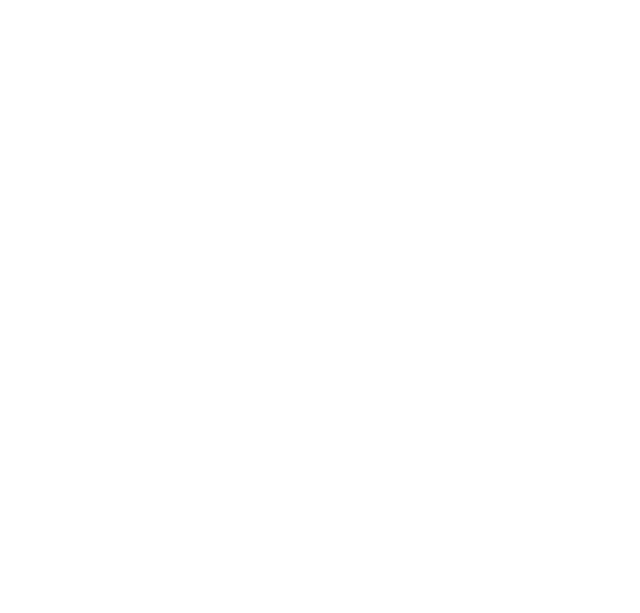
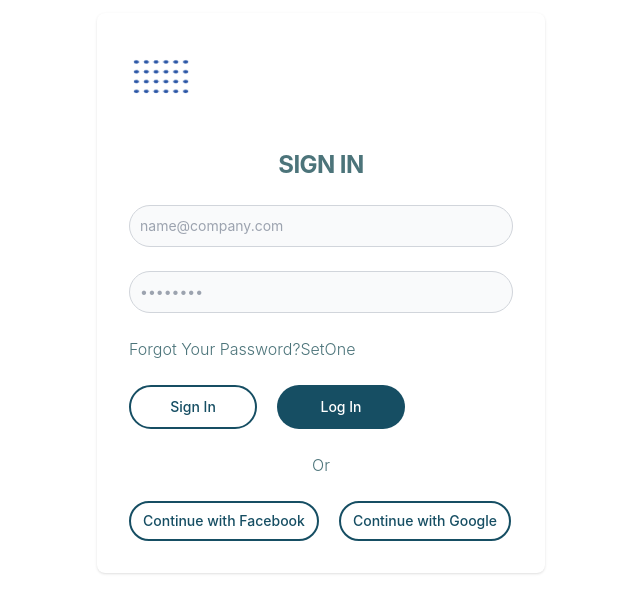
Before and after one commit to AdelineA/ticketBooking-Frontend, a React (Create React App) app: page /login in a window 1280 px wide. Before the commit this address had no page. Shown: the part 107-720 px from the top of the page, without its empty margins (319-959 px from the left). Built offline with nearby package versions, Linux system fonts and the light colour scheme.

Commit message:
adding login form

```diff
--- a/src/App.js
+++ b/src/App.js
@@ -5,6 +5,8 @@
 import Footer from './Components/Footer';
 import './App.css';
 import Busbook from './Components/Busbook';
+import Signup from './Components/Login/Signup';
+import Login from './Components/Login/Login';
 
 function App() {
   return (
@@ -15,6 +17,8 @@
         <Route path='home' element={<Home/>}/>
         <Route path='busbook' element={<Busbook/>}/>
         <Route path='footer' element={<Footer/>}/>
+        <Route path='login' element={<Login/>}/>
+        <Route path='signup' element={<Signup/>}/>
 
       </Routes>
     </div>
--- a/src/Components/Login/Login.css
+++ b/src/Components/Login/Login.css
@@ -0,0 +1,6 @@
+.colo{
+    color: #4C747A;
+}
+.signup{
+    background-color: #4C747A;
+}
--- a/src/Components/Login/Login.jsx
+++ b/src/Components/Login/Login.jsx
@@ -0,0 +1,98 @@
+import React from "react";
+import { NavLink } from "react-router-dom";
+import dots from "../../imgs/dots.png";
+
+
+export default function Login() {
+  return (
+    <div>
+      <section class="bg-white">
+        <div class="flex flex-col items-center justify-center px-6 py-10 mx-auto md:h-screen lg:py-0">
+          <div class="w-full bg-white rounded-lg shadow dark:border md:mt-0 sm:max-w-md xl:p-0 ">
+            <img
+              src={dots}
+              alt=""
+              class="w-20 h-20 bg-white text-white px-2 py-5 mt-6 ml-6"
+            />
+            <div class="p-6 space-y-4 md:space-y-6 sm:p-8">
+              <h1 class="text-xl text-center font-bold leading-tight tracking-tight md:text-2xl colo">
+                SIGN IN
+              </h1>
+              <form class="space-y-4 md:space-y-6" action="#">
+                <div>
+                  <input
+                    type="email"
+                    name="email"
+                    id="email"
+                    class="bg-gray-50 border border-gray-300 text-gray-900 sm:text-sm rounded-full block w-full p-2.5 "
+                    placeholder="name@company.com"
+                    required=""
+                  />
+                </div>
+                <div>
+                  <input
+                    type="password"
+                    name="password"
+                    id="password"
+                    placeholder="••••••••"
+                    class="bg-gray-50 border border-gray-300 sm:text-sm rounded-full block w-full p-2.5"
+                    required=""
+                  />
+                </div>
+                <div class="flex">
+                  <hr />
+                  <label
+                    For="setone"
+                    class="font-light text-base colo w-full flex"
+                  >
+                    Forgot Your Password?{" "}
+                    <NavLink to="" class="text-base font-bold hover:underline">
+                      SetOne
+                    </NavLink>
+                  </label>
+                  <hr />
+                </div>
+                <div class="flex gap-5">
+                  <button
+                    type="submit"
+                    class="w-32 text-cyan-900 font-medium rounded-full text-sm px-6 border-2 border-cyan-900 py-2.5 text-center bg-white "
+                  >
+                    Sign In
+                  </button>
+                  <button
+                    type="submit"
+                    class="w-32 text-white font-medium rounded-full text-sm px-6 py-2.5 text-center bg-cyan-900 "
+                  >
+                    Log In
+                  </button>
+                </div>
+                <div class="flex items-start">
+                  <label
+                    For="setone"
+                    class="font-light text-base colo w-full text-center "
+                  >
+                    Or
+                  </label>
+                </div>
+                <div class="flex gap-5">
+                  <button
+                    type="submit"
+                    class="w-fit text-cyan-900 font-medium rounded-full text-sm px-3 border-2 border-cyan-900 py-2 text-center bg-white "
+                  >
+                    Continue with Facebook
+                  </button>
+                  <button
+                    type="submit"
+                    class="w-fit text-cyan-900 font-medium rounded-full text-sm px-3 border-2 border-cyan-900 py-2 text-center bg-white "
+                  >
+                    Continue with Google
+                  </button>
+                </div>
+              </form>
+            </div>
+          </div>
+        </div>
+      </section>
+    </div>
+  );
+}
--- a/src/Components/Login/Signup.jsx
+++ b/src/Components/Login/Signup.jsx
@@ -0,0 +1,47 @@
+import React from 'react'
+import { NavLink } from 'react-router-dom'
+
+
+
+export default function Signup() {
+  return (
+    <section class="bg-white dark:bg-gray-900">
+  <div class="flex flex-col items-center justify-center px-6 py-8 mx-auto md:h-screen lg:py-0">
+      <div class="w-full bg-white rounded-lg shadow dark:border md:mt-0 sm:max-w-md xl:p-0 ">
+          <div class="p-6 space-y-4 md:space-y-6 sm:p-8">
+              <h1 class="text-xl font-bold leading-tight tracking-tight md:text-2xl colo">
+                  Create and account
+              </h1>
+              <form class="space-y-4 md:space-y-6" action="#">
+                  <div>
+                      <label for="email" class="block mb-2 text-xl font-bold colo ">Your email</label>
+                      <input type="email" name="email" id="email" class="bg-gray-50 border border-gray-300 text-gray-900 sm:text-sm rounded-lg block w-full p-2.5 " placeholder="name@company.com" required=""/>
+                  </div>
+                  <div>
+                      <label for="password" class="block mb-2 text-xl font-bold colo">Password</label>
+                      <input type="password" name="password" id="password" placeholder="••••••••" class="bg-gray-50 border border-gray-300 sm:text-sm rounded-lg block w-full p-2.5" required=""/>
+                  </div>
+                  <div>
+                      <label for="confirm-password" class="block mb-2 text-xl font-bold colo">Confirm password</label>
+                      <input type="confirm-password" name="confirm-password" id="confirm-password" placeholder="••••••••" class="bg-gray-50 border border-gray-300 text-gray-900 sm:text-sm rounded-lg  block w-full p-2.5" required=""/>
+                  </div>
+                  <div class="flex items-start">
+                      <div class="flex items-center h-5">
+                        <input id="terms" aria-describedby="terms" type="checkbox" class="w-4 h-4 border border-gray-300 rounded bg-gray-50" required=""/>
+                      </div>
+                      <div class="ml-3 text-sm">
+                        <label for="terms" class="font-light text-base colo" >I accept the <NavLink class="font-medium text-base hover:underline " to="#">Terms and Conditions</NavLink></label>
+                      </div>
+                  </div>
+                  <button type="submit" class="w-full text-white font-medium rounded-lg text-sm px-5 py-2.5 text-center bg-cyan-900 ">Create an account</button>
+                  <p class="text-sm font-light colo ">
+                      Already have an account? <NavLink to="#" class="text-base hover:underline font-bold colo">Login Here!</NavLink>
+                  </p>
+              </form>
+          </div>
+      </div>
+  </div>
+</section>
+
+  )
+}
--- a/src/Components/Navigation.jsx
+++ b/src/Components/Navigation.jsx
@@ -55,7 +55,7 @@
                     />
                   </svg>
                 <NavLink
-                  to="#"
+                  to="login"
                   class="text-base text-white font-bold "
                 >
                   LogIn
```
Also changed, not shown: src/imgs/dots.png (added).
